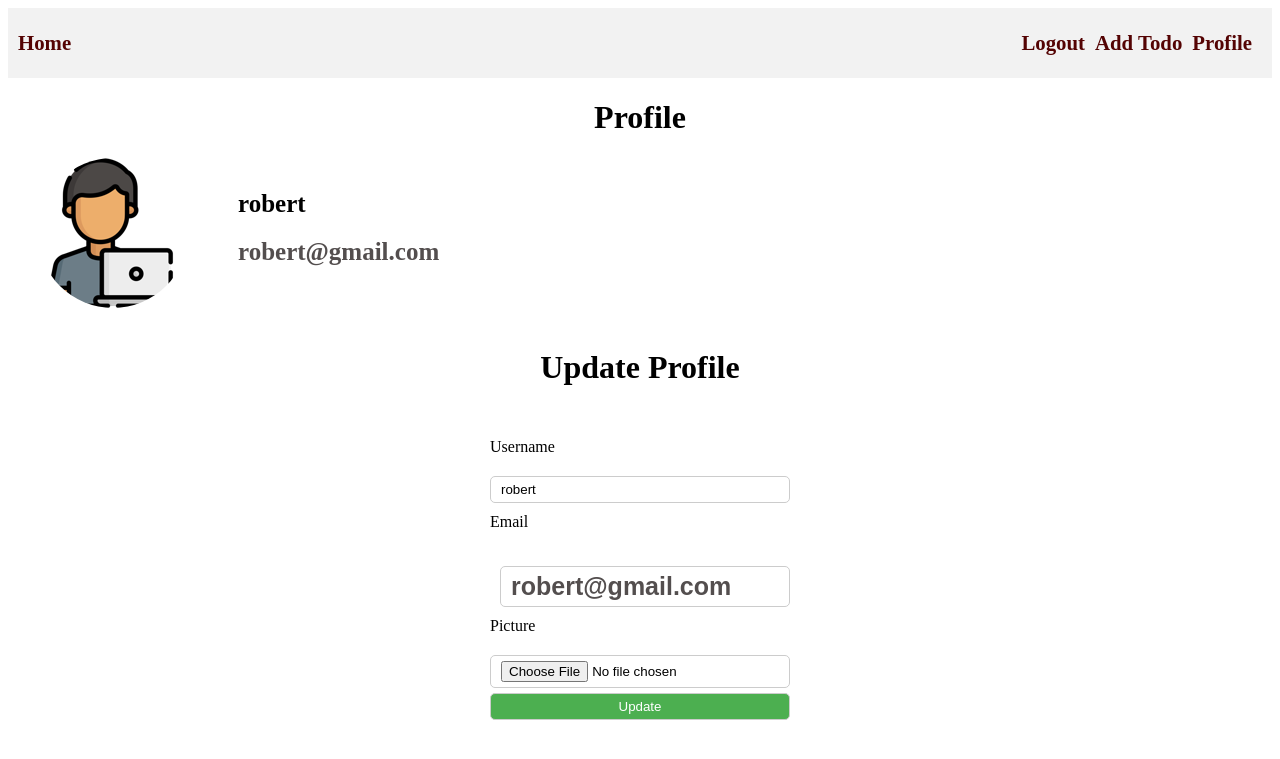
After one commit to murabacha/flask_todo_app, a Flask app: page /profile in a window 1280 px wide. The commit adds this page. Shown: the top 759 px of the page. Run offline with Flask 3, Linux system fonts and the light colour scheme; a user stored in the database is signed in; some libraries are stand-ins or nearby versions.

Commit message:
added some delete and edit todo functions and a user profile also

```diff
--- a/todo_app/forms.py
+++ b/todo_app/forms.py
@@ -1,7 +1,11 @@
 from flask_wtf import FlaskForm
-from wtforms import StringField, PasswordField, SubmitField, BooleanField,DateField
-from wtforms.validators import DataRequired, Length, Email, EqualTo, ValidationError
+from wtforms import StringField, PasswordField, SubmitField, BooleanField,DateField,TextAreaField,FileField
+from wtforms.validators import  Optional, DataRequired, Length, Email, EqualTo, ValidationError
 from todo_app.models import User
+from flask_login import current_user
+from flask_wtf.file import FileField, FileAllowed
+
+
 
 
 class RegistrationForm(FlaskForm):
@@ -9,6 +13,7 @@ class RegistrationForm(FlaskForm):
     email = StringField('Email', validators=[DataRequired(), Email()])
     password = PasswordField('Password', validators=[DataRequired()])
     confirm_password = PasswordField('Confirm Password', validators=[DataRequired(), EqualTo('password')])
+    image_file = FileField('Picture', validators=[Optional(), FileAllowed(['jpg', 'png'])])
     submit = SubmitField('Sign Up')
 
     def validate_username(self, username):
@@ -32,6 +37,25 @@ class LoginForm(FlaskForm):
 
 class TodoForm(FlaskForm):
     title = StringField('Title', validators=[DataRequired()])
-    description = StringField('Description', validators=[DataRequired()])
+    description = TextAreaField('Description', validators=[DataRequired()])
     date_ending = DateField('Ending date',format='%Y-%m-%d', validators=[DataRequired()])
     submit = SubmitField('Submit')
+
+class UpdateProfileForm(FlaskForm):
+    username = StringField('Username', validators=[DataRequired(), Length(min=2, max=20)])
+    email = StringField('Email', validators=[DataRequired(), Email()])
+    image_file = FileField('Picture', validators=[Optional(), FileAllowed(['jpg', 'png'])])
+    submit = SubmitField('Update')
+
+
+    def validate_username(self, username):
+        if username.data != current_user.username:
+            user = User.query.filter_by(username=username.data).first()
+            if user:
+                raise ValidationError('That username is taken. Please choose a different one.')
+
+    def validate_email(self, email):
+        if email.data != current_user.email:
+            user = User.query.filter_by(email=email.data).first()
+            if user:
+                raise ValidationError('That email is taken. Please choose a different one.')
--- a/todo_app/routes.py
+++ b/todo_app/routes.py
@@ -1,8 +1,11 @@
 from flask import render_template, redirect, url_for, flash, request
 from todo_app import app, db, bcrypt
 from todo_app.models import Todo,User
-from todo_app.forms import TodoForm,RegistrationForm, LoginForm
+from todo_app.forms import TodoForm,RegistrationForm, LoginForm,UpdateProfileForm
 from flask_login import login_required, current_user, login_user, logout_user,LoginManager
+from PIL import Image
+import os
+import secrets
 
 
 login_manager = LoginManager(app)
@@ -50,18 +53,72 @@ def login():
         if user and bcrypt.check_password_hash(user.password, form.password.data):
             login_user(user, remember=form.remember.data)
             next_page = request.args.get('next')
+            flash('You have been logged in!', 'success')
             return redirect(next_page) if next_page else redirect(url_for('index'))
         else:
             flash('Login Unsuccessful. Please check email and password', 'danger')
     return render_template('login.html', title='Login', form=form)
 
-@app.route('/delete')
+@app.route('/delete/<todo_id>')
 @login_required
-def delete():
-    todo = Todo.query.get(request.args.get('id'))
+def delete(todo_id):
+    todo = Todo.query.filter_by(id=todo_id).first()
     db.session.delete(todo)
     db.session.commit()
+    flash('Your todo has been deleted!', 'success')
     return redirect(url_for('index'))
+
+
+@app.route('/update/<todo_id>', methods=['GET', 'POST'])
+@login_required
+def update(todo_id):
+    todo = Todo.query.filter_by(id=todo_id).first()
+    form = TodoForm()
+    if form.validate_on_submit():
+        todo.title = form.title.data
+        todo.description = form.description.data
+        todo.date_ending = form.date_ending.data
+        db.session.commit()
+        flash('Your todo has been updated!', 'success')
+        return redirect(url_for('index'))
+    elif request.method == 'GET':
+        form.title.data = todo.title
+        form.description.data = todo.description
+        form.date_ending.data = todo.date_ending
+    return render_template('update.html', title='Update Todo', form=form)
+
+def save_picture(form_picture):
+    image_name = secrets.token_hex(8)
+    _, f_ext = os.path.splitext(form_picture.filename)
+    picture_fn = image_name + f_ext
+    picture_path = os.path.join(app.root_path, 'static/profile_pics', picture_fn)
+
+    output_size = (150, 150)
+    i = Image.open(form_picture)
+    i.thumbnail(output_size)
+    i.save(picture_path)
+
+    return picture_fn
+
+@app.route('/profile' , methods=['GET', 'POST'])
+@login_required
+def profile():
+    form = UpdateProfileForm()
+    if form.validate_on_submit():
+        current_user.username = form.username.data
+        current_user.email = form.email.data
+        picture_name = save_picture(form.image_file.data)
+        current_image = current_user.image_file
+        if current_image != 'default.jpg':
+            os.remove(os.path.join(app.root_path, 'static/profile_pics', current_image))
+        current_user.image_file = picture_name
+        db.session.commit()
+        flash('Your account has been updated!', 'success')
+        return redirect(url_for('profile'))
+    if request.method == 'GET':
+        form.username.data = current_user.username
+        form.email.data = current_user.email
+    return render_template('profile.html', title='Profile',form=form)
 @app.route('/logout')
 def logout():
     logout_user()
--- a/todo_app/templates/base.html
+++ b/todo_app/templates/base.html
@@ -17,6 +17,7 @@
             <a href="{{url_for('index')}}" id="home">Home</a>
             <a href="{{url_for('logout')}}">Logout</a>
             <a href="{{url_for('add_todo')}}">Add Todo</a>
+            <a href="{{url_for('profile')}}">Profile</a>
         {% else %}
             <a href="{{url_for('index')}}" id="home">Home</a>
             <a href="{{url_for('login')}}">Login</a>
--- /dev/null
+++ b/todo_app/templates/profile.html
@@ -0,0 +1,164 @@
+{%extends 'base.html'%}
+
+{%block content%}
+    <h1>Profile</h1>
+    {%if current_user.is_authenticated%}
+    <div class="profile">
+        <img src="{{url_for('static', filename='profile_pics/' + current_user.image_file)}}"  alt="profile picture">
+        <div class="profile-info">
+            <p> {{current_user.username}}</p>
+            <p id="email">{{current_user.email}}</p>
+        </div>
+    </div>
+    <div class="update-profile">
+        <h1>Update Profile</h1>
+        <form action="" method="POST" enctype="multipart/form-data">
+            {{ form.hidden_tag() }}
+            {{ form.username.label(class="form-label") }}
+            {%if form.username.errors%}
+                {{ form.username(class="form-control-danger") }}
+                {%for error in form.username.errors%}
+                    <p class="text-danger">{{error}}</p>
+                {%endfor%}
+            {%else%}
+                {{ form.username(class="form-control") }}
+            {%endif%}
+            {{ form.email.label(class="form-label") }}
+            {%if form.email.errors%}
+                {{ form.email(class="form-control-danger") }}
+                {%for error in form.email.errors%}
+                    <p class="text-danger">{{error}}</p>
+                {%endfor%}
+            {%else%}
+                {{ form.email(class="form-control") }}
+            {%endif%}
+            {{ form.image_file.label(class="form-label") }}
+            {%if form.image_file.errors%}
+                {{ form.image_file(class="form-control-danger") }}
+                {%for error in form.image_file.errors%}
+                    <p class="text-danger">{{error}}</p>
+                {%endfor%}
+            {%else%}
+                {{ form.image_file(class="form-control") }}
+            {%endif%}
+            {{ form.submit(class="btn ") }}
+        </form>
+    </div>
+    {%else%}
+        <p>Not logged in</p>
+    {%endif%}
+    <style>
+        .text-danger{
+            color: red;
+        }
+        .form-label{
+            margin-top: 10px;
+            margin-bottom: 15px;
+        }
+        .form-control{
+            margin-top: 5px;
+            padding: 5px 10px;
+            border: 1px solid #ccc;
+            border-radius: 5px;
+        }
+        .form-control-danger{
+            margin-top: 5px;
+            padding: 5px 10px;
+            border: 1px solid red;
+            border-radius: 5px;
+        }
+        .btn{
+            margin-top: 30px;
+            margin-bottom: 30px;
+            padding: 10px 20px;
+            background-color: #4CAF50;
+            color: white;
+            border: none;
+            border-radius: 5px;
+            cursor: pointer;
+        }
+        .btn:hover{
+            background-color: #45a049;
+        }
+        .update-profile{
+            display: flex;
+            flex-direction: column;
+            align-items: center;
+            justify-content: center;
+            margin-top: 20px;
+        }
+        .update-profile h1{
+            text-align: center;
+        }
+        .update-profile form{
+            margin-top: 20px;
+            width: 300px;
+            margin-left: auto;
+            margin-right: auto;
+            display: flex;
+            flex-direction: column;
+            align-items: left;
+        }
+        .update-profile form label{
+            margin-top: 10px;
+            margin-bottom: 15px;
+        }
+        .update-profile form input{
+            margin-top: 5px;
+            padding: 5px 10px;
+            border: 1px solid #ccc;
+            border-radius: 5px;
+        }
+        .update-profile form button{
+            margin-top: 30px;
+            margin-bottom: 30px;
+            padding: 10px 20px;
+            background-color: #4CAF50;
+            color: white;
+            border: none;
+            border-radius: 5px;
+            cursor: pointer;
+        }
+        .update-profile form button:hover{
+            background-color: #45a049;
+        }
+        h1{
+            text-align: center;
+        }
+        #email{
+            margin-top: 20px;
+            margin-left: 10px;
+            font-size: 25px;
+            font-weight: bold;
+            color: #534e4e;
+            text-align: left;
+        }
+        .profile{
+            display: flex;
+            align-items: center;
+            justify-content: left;
+            margin-top: 20px;
+            margin-left: 30px;
+        }
+        .profile-info{
+            margin-left: 40px;
+        }
+        .profile-info p{
+            margin: 0;
+            margin-left: 10px;
+            padding: 0;
+            margin-bottom: 10px;
+            font-size: 25px;
+            font-weight: bold;
+            color: #000;
+            text-align: left;
+
+        }
+
+        img{
+            border-radius: 50%;
+            width: 150px;
+            height: 150px;
+        }
+    </style>
+{%endblock%}
```
Also changed, not shown: todo_app/templates/index.html (+20 -4 lines), todo_app/templates/update.html (added, +81 -0 lines), instance/site.db, todo_app/static/profile_pics/5994ff26aaf2445f.png (added), todo_app/static/profile_pics/default.jpg (added), todo_app/static/profile_pics/programmer.png (added).
